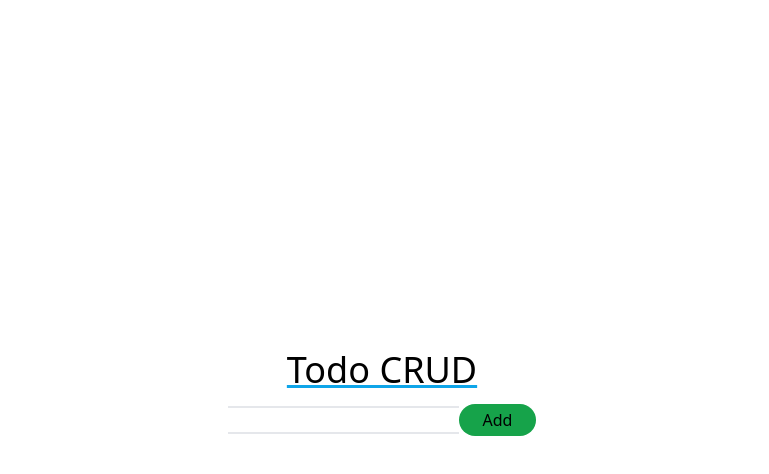
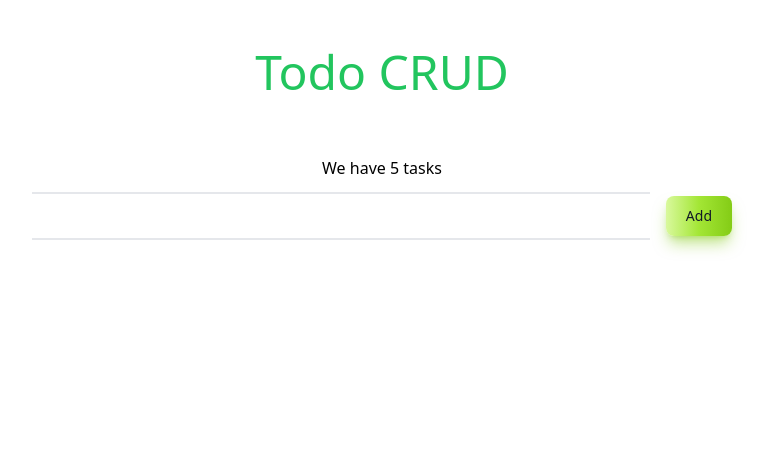
Before and after one commit to mrnguyencoder/reactcounter-app, a React (Create React App) app: page / in a window 1280 px wide. Shown: the top 474 px of the page, without its empty margins (258-1027 px from the left). Built offline with nearby package versions, Linux system fonts and the light colour scheme.

Commit message:
firebase

```diff
--- a/src/App.js
+++ b/src/App.js
@@ -2,32 +2,51 @@ import React, { useState } from 'react';
 import './App.css'
 import Todo from './Todo';
 
+const style = {
+    todo: `
+    h-screen w-screen
+    m-auto w-full max-w-[700px]`,
+    todo__title: `
+    my-12 text-center
+    text-5xl text-green-500`,
+    todo__count: `
+    text-center p-3`,
+    form: `
+    flex justify-between items-center`,
+    form__input: `
+    border-y-2 w-full p-2 h-12`,
+    form__button: `
+    ml-4 text-gray-900 bg-gradient-to-r from-lime-200 via-lime-400 to-lime-500 hover:bg-gradient-to-br focus:ring-4 focus:outline-none focus:ring-lime-300 dark:focus:ring-lime-800 shadow-lg shadow-lime-500/50 dark:shadow dark:shadow-lime-800/80 font-medium rounded-lg text-sm px-5 py-2.5 text-center `
+}
+
 function App() {
     // short time memory todo
     const [todos, setTodos] = useState([]);
+    const [input, setInput] = useState ('');
 
-    const [input, setInput] = useState ('');
     const addTodo = (event) => {
         event.preventDefault(); // don not refresh the page when we submit
+
         setTodos([...todos, input ]); // fire off when click the button
         setInput(''); //clearing up input after add
     }
 
   return (
-    <div className='h-screen flex flex-col justify-center items-center'>
-        <h1 className='text-4xl underline decoration-sky-500 '>
+    <div className={style.todo}>
+        <h1 className={style.todo__title}>
             Todo CRUD
         </h1>
+        <h2 className={style.todo__count}>We have 5 tasks</h2>
 
-        <form>
+        <form className={style.form}>
             <input
-                className='my-4 border-y-2'
+                className={style.form__input}
                 value={input}
                 onChange={event => setInput(event.target.value)}
             />
             <button type='submit'
                 onClick={addTodo}
-                className='bg-green-600 py-1 px-6 rounded-full'
+                className={style.form__button}
                 disabled={!input} //if the input is blank =>disable the button
                  >Add
             </button>
@@ -35,7 +54,7 @@ function App() {
             <ul>
                 {/* take from array todos */}
                 {todos.map(todo => (
-                    <Todo />
+                    <Todo task={todo}/>
                 ))}
             </ul>
 
--- a/src/Todo.js
+++ b/src/Todo.js
@@ -1,9 +1,9 @@
-import React from 'react'
+import React from 'react';
 
 function Todo(props) {
   return (
     <div>
-        <li>{props.todo}</li>
+        <li className={style.toto__list}>{props.task}</li>
     </div>
   )
 }
--- a/src/firebase.js
+++ b/src/firebase.js
@@ -1,14 +1,12 @@
-import firebase from 'firebase';
+import {initializeApp} from 'firebase/app';
 
-const firebaseApp = firebase.initializeApp({
+const firebaseConfig = {
     apiKey: "AIzaSyAAyXj4GIOIDL49dcY_55VCaS8zwf_6KgA",
     authDomain: "todocrud-30d2c.firebaseapp.com",
     projectId: "todocrud-30d2c",
     storageBucket: "todocrud-30d2c.appspot.com",
     messagingSenderId: "367786168115",
     appId: "1:367786168115:web:e6c51f7f8084fcae81b846"
-});
+};
 
-const db = firebaseApp.firestore();
-
-export default{db};
+const app = initializeApp(firebaseConfig);
```
Also changed, not shown: 2 other files (tests, documents, lock files or other folders).
